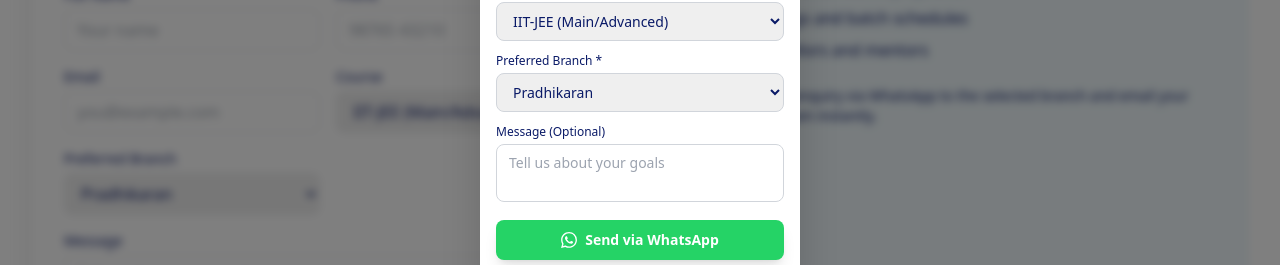
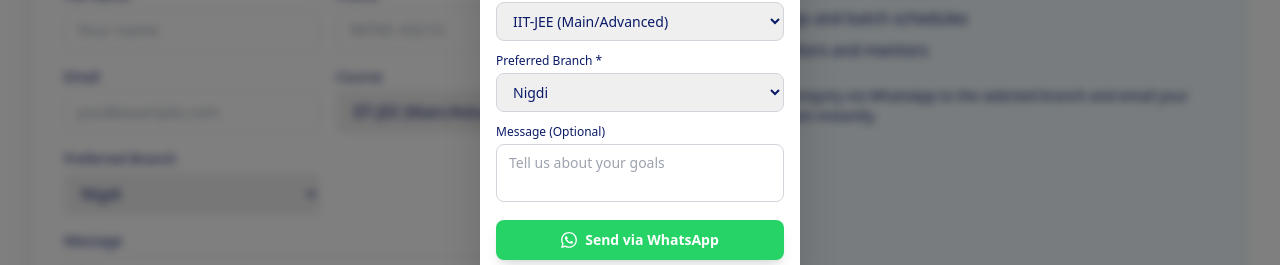
Before and after one commit to codenomad101/matrix-web, a Next.js app: page /enquiry in a window 1280 px wide. Both pictures are taken after a click on the button "Open Enquiry Form". Shown: the part 409-674 px from the top of the page. Built offline with nearby package versions, Linux system fonts and the light colour scheme.

Commit message:
fix: branches

```diff
--- a/src/components/EnquiryForm.jsx
+++ b/src/components/EnquiryForm.jsx
@@ -5,13 +5,14 @@ import { useEffect, useState } from 'react'
 // Format: country code + number (without + or spaces)
 // Example: '919876543210' for +91 98765 43210
 const BRANCH_WHATSAPP_NUMBERS = {
-  'Pradhikaran': '917058740609',
   'Nigdi': '917058740609',
-  'Ravet': '917058740609',
   'Shahunagar': '917058740609',
   'Chinchwad': '917058740609',
+  'Ravet': '917058740609',
   'Wakad': '917058740609',
   'Moshi': '917058740609',
+  'Kolhapur': '917058740609',
+  'Rahatani': '917058740609',
 }
 
 export default function EnquiryForm() {
@@ -39,7 +40,7 @@ export default function EnquiryForm() {
     }
 
     // Get WhatsApp number for selected branch
-    const whatsappNumber = BRANCH_WHATSAPP_NUMBERS[formValues.branch] || BRANCH_WHATSAPP_NUMBERS['Pradhikaran']
+    const whatsappNumber = BRANCH_WHATSAPP_NUMBERS[formValues.branch] || BRANCH_WHATSAPP_NUMBERS['Nigdi']
 
     // Format WhatsApp message
     const whatsappMessage = `*New Enquiry from Matrix Science Academy Website*
@@ -107,13 +108,14 @@ _This enquiry was submitted through the website._`
             <div className="sm:col-span-1">
               <label className="block text-sm font-medium text-[#0a1a67]">Preferred Branch</label>
               <select name="branch" className="mt-1 w-full rounded-lg border px-3 py-2 focus:outline-none focus:ring-2 focus:ring-brand">
-                <option>Pradhikaran</option>
                 <option>Nigdi</option>
-                <option>Ravet</option>
                 <option>Shahunagar</option>
                 <option>Chinchwad</option>
+                <option>Ravet</option>
                 <option>Wakad</option>
                 <option>Moshi</option>
+                <option>Kolhapur</option>
+                <option>Rahatani</option>
               </select>
             </div>
 
--- a/src/components/FloatingInquiryButton.jsx
+++ b/src/components/FloatingInquiryButton.jsx
@@ -3,13 +3,14 @@ import { useState } from 'react'
 
 // WhatsApp numbers for each branch
 const BRANCH_WHATSAPP_NUMBERS = {
-    'Pradhikaran': '917058740609',
     'Nigdi': '917058740609',
-    'Ravet': '917058740609',
     'Shahunagar': '917058740609',
     'Chinchwad': '917058740609',
+    'Ravet': '917058740609',
     'Wakad': '917058740609',
     'Moshi': '917058740609',
+    'Kolhapur': '917058740609',
+    'Rahatani': '917058740609',
 }
 
 export default function FloatingInquiryButton() {
@@ -31,7 +32,7 @@ export default function FloatingInquiryButton() {
         }
 
         // Get WhatsApp number for selected branch
-        const whatsappNumber = BRANCH_WHATSAPP_NUMBERS[formValues.branch] || BRANCH_WHATSAPP_NUMBERS['Pradhikaran']
+        const whatsappNumber = BRANCH_WHATSAPP_NUMBERS[formValues.branch] || BRANCH_WHATSAPP_NUMBERS['Nigdi']
 
         // Format WhatsApp message
         const whatsappMessage = `*New Enquiry from Matrix Science Academy Website*
@@ -172,13 +173,14 @@ _This enquiry was submitted through the website._`
                                     name="branch"
                                     className="w-full rounded-lg border border-gray-300 px-3 py-2 text-sm focus:outline-none focus:ring-2 focus:ring-[#0a1a67] focus:border-transparent transition-all"
                                 >
-                                    <option>Pradhikaran</option>
                                     <option>Nigdi</option>
-                                    <option>Ravet</option>
                                     <option>Shahunagar</option>
                                     <option>Chinchwad</option>
+                                    <option>Ravet</option>
                                     <option>Wakad</option>
                                     <option>Moshi</option>
+                                    <option>Kolhapur</option>
+                                    <option>Rahatani</option>
                                 </select>
                             </div>
 
```
